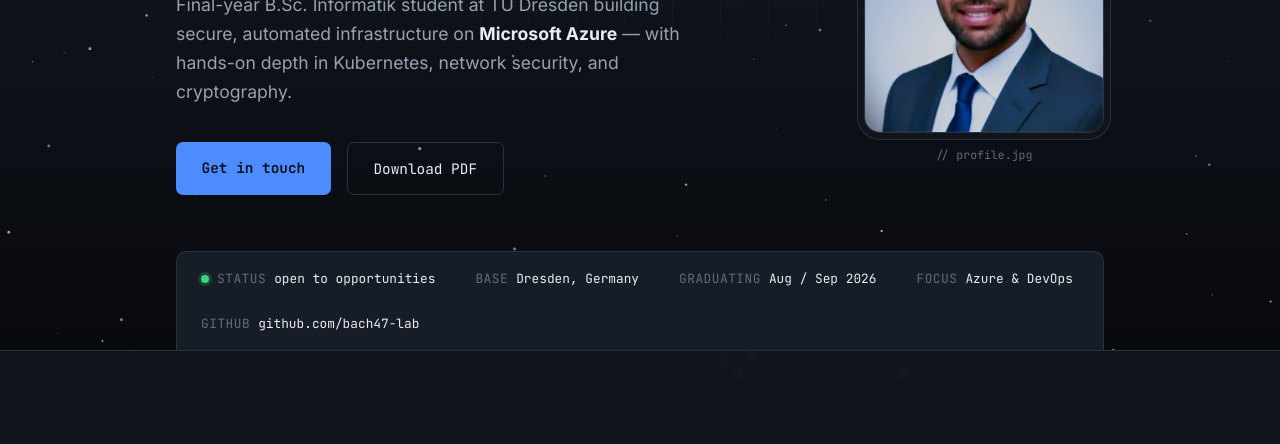
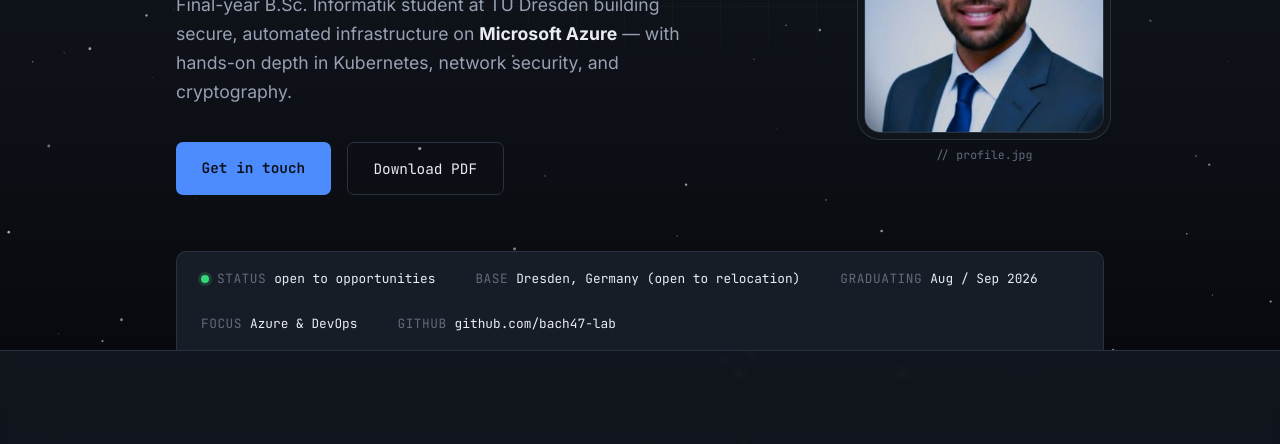
Before and after one commit to bach47-lab/bach47-lab.github.io, a plain HTML site: page index.html in a window 1280 px wide. Shown: the part 308-752 px from the top of the page. Drawn offline with Linux system fonts and the light colour scheme.

Commit message:
put open for reallocation

```diff
--- a/index.html
+++ b/index.html
@@ -72,7 +72,7 @@
       </div>
       <div class="status-bar__item">
         <span class="status-bar__label">base</span>
-        <span class="status-bar__value">Dresden, Germany</span>
+        <span class="status-bar__value">Dresden, Germany (open to relocation)</span>
       </div>
       <div class="status-bar__item">
         <span class="status-bar__label">graduating</span>
@@ -649,7 +649,7 @@
       </a>
       <div class="contact__item">
         <span class="contact__label">Location</span>
-        <span class="contact__value">Dresden, Germany</span>
+        <span class="contact__value">Dresden, Germany (open to relocation)</span>
       </div>
       <a class="contact__item" href="https://github.com/bach47-lab" target="_blank" rel="noopener">
         <span class="contact__label">GitHub</span>
```
